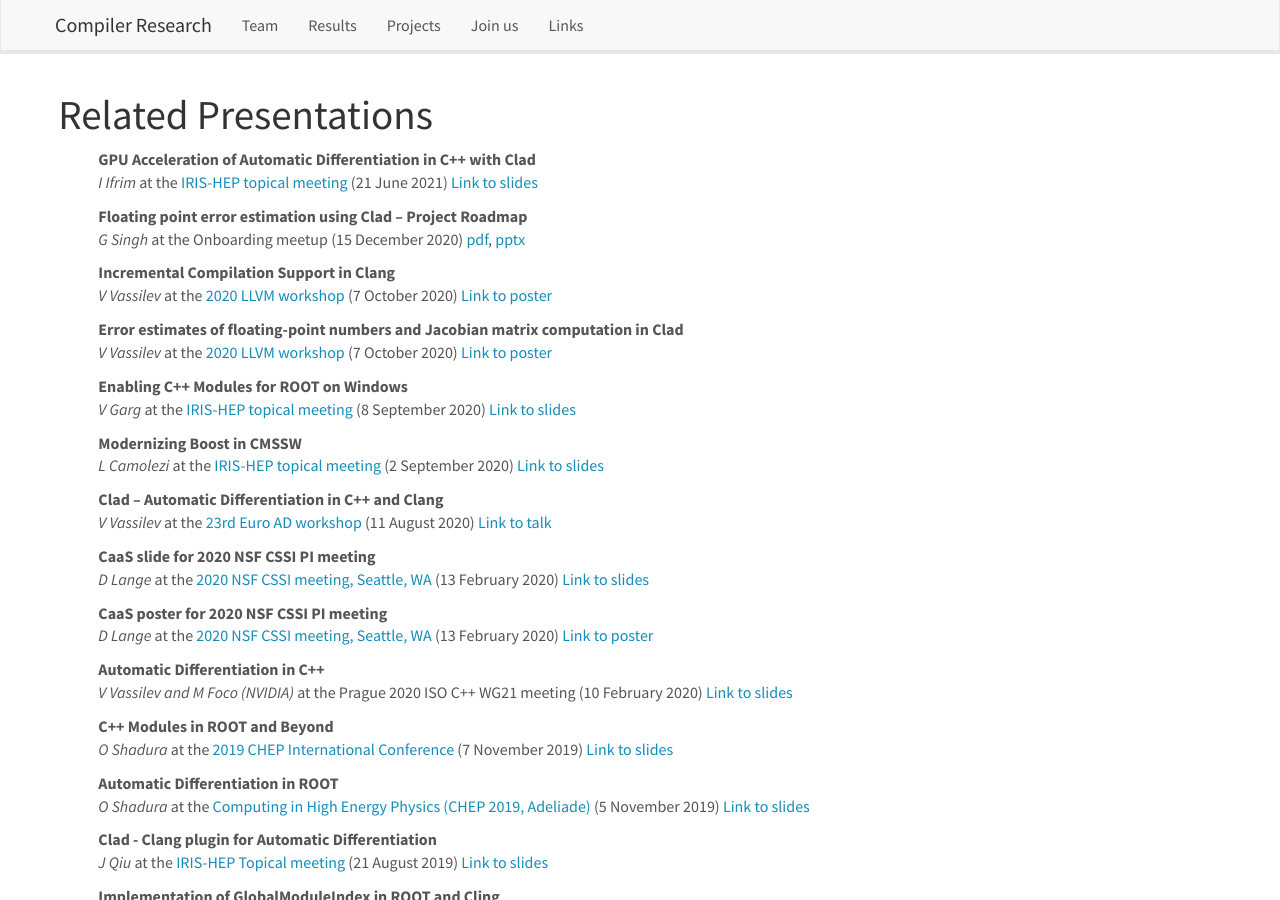
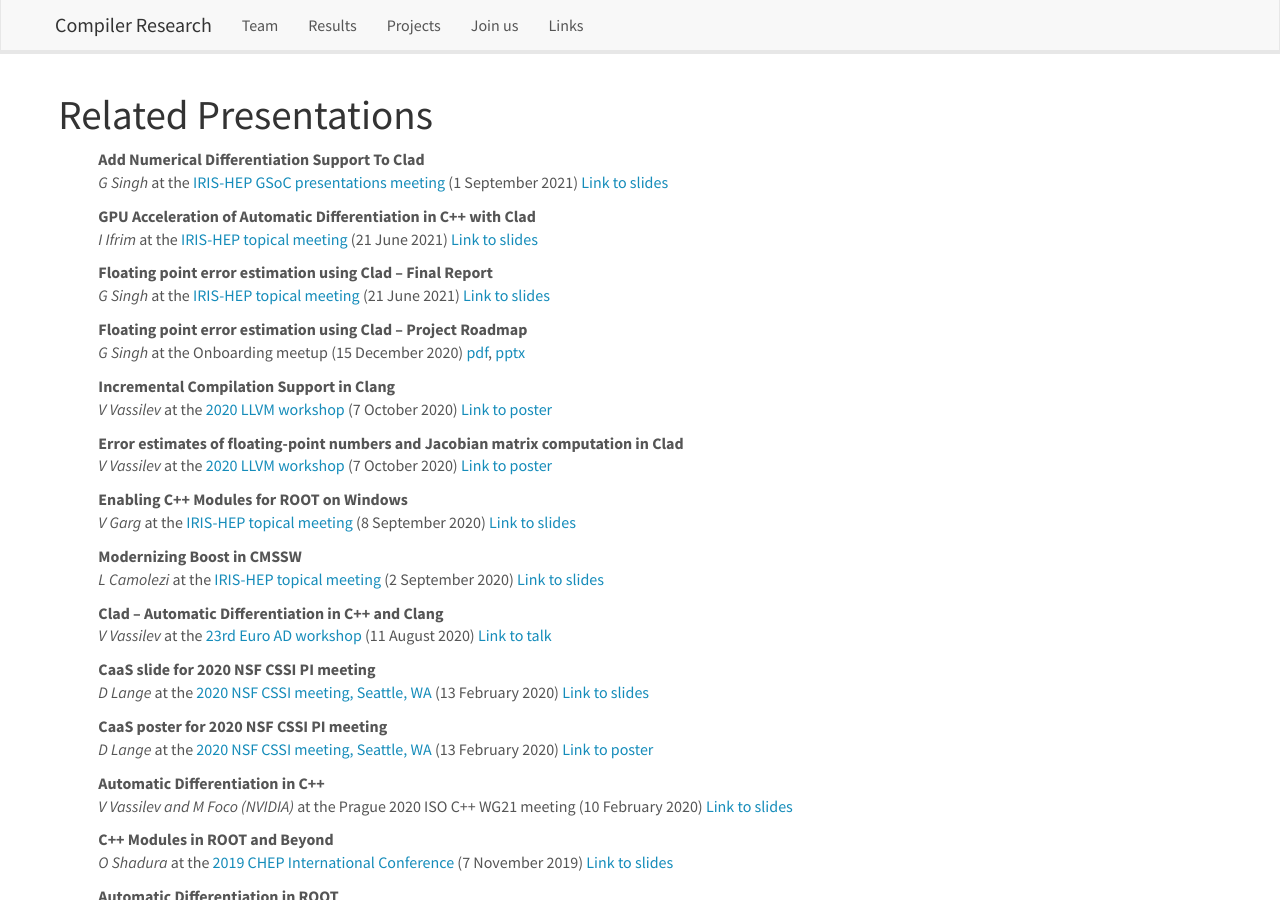
Before and after one commit to vgvassilev/clad, a Jekyll site: the page built from _pages/presentations.md, in a window 1280 px wide and 900 px high. Built offline with Jekyll 4.4.1, drawn with Linux system fonts in a browser that asks for light colours; nearby versions of some CDN libraries; a style sheet for code colours, icons or effects is not loaded.

Commit message:
Add Garima's presentations.

```diff
--- a/_data/preslist.yml
+++ b/_data/preslist.yml
@@ -1,3 +1,17 @@
+- title: "Add Numerical Differentiation Support To Clad"
+  description:
+  location: "[IRIS-HEP GSoC presentations meeting](https://indico.cern.ch/event/1066812/)"
+  date: 2021-09-01
+  speaker: G Singh
+  artifacts: "[Link to slides](https://indico.cern.ch/event/1066812/contributions/4495279/attachments/2301763/3915404/Numerical%20Differentiaition%20.pdf)"
+
+- title: "Floating point error estimation using Clad -- Final Report"
+  description:
+  location: "[IRIS-HEP topical meeting](https://indico.cern.ch/event/1040761/)"
+  date: 2021-06-21
+  speaker: G Singh
+  artifacts: "[Link to slides](https://indico.cern.ch/event/1040761/contributions/4371613/attachments/2268248/3851583/floating_point_error_est.pdf)"
+
 - title: "GPU Acceleration of Automatic Differentiation in C++ with Clad"
   description:
   location: "[IRIS-HEP topical meeting](https://indico.cern.ch/event/1040761/)"
```
